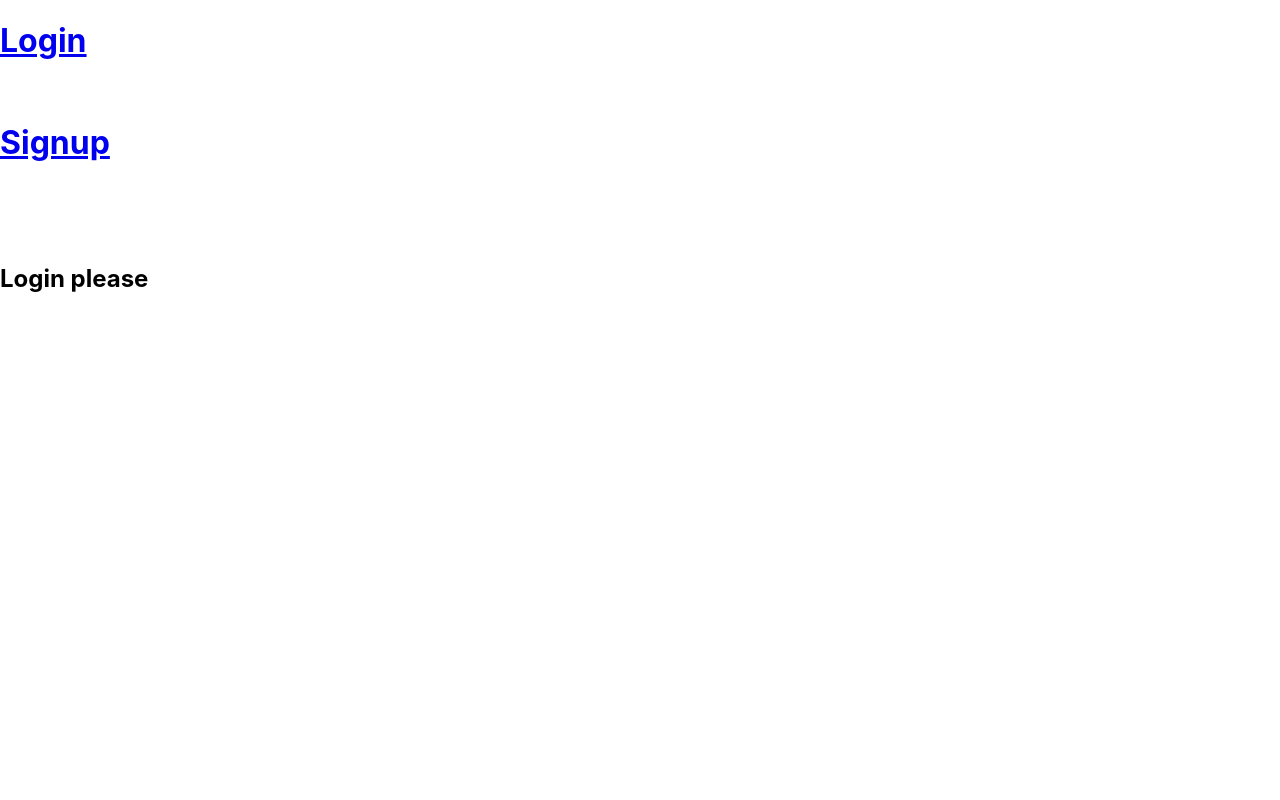
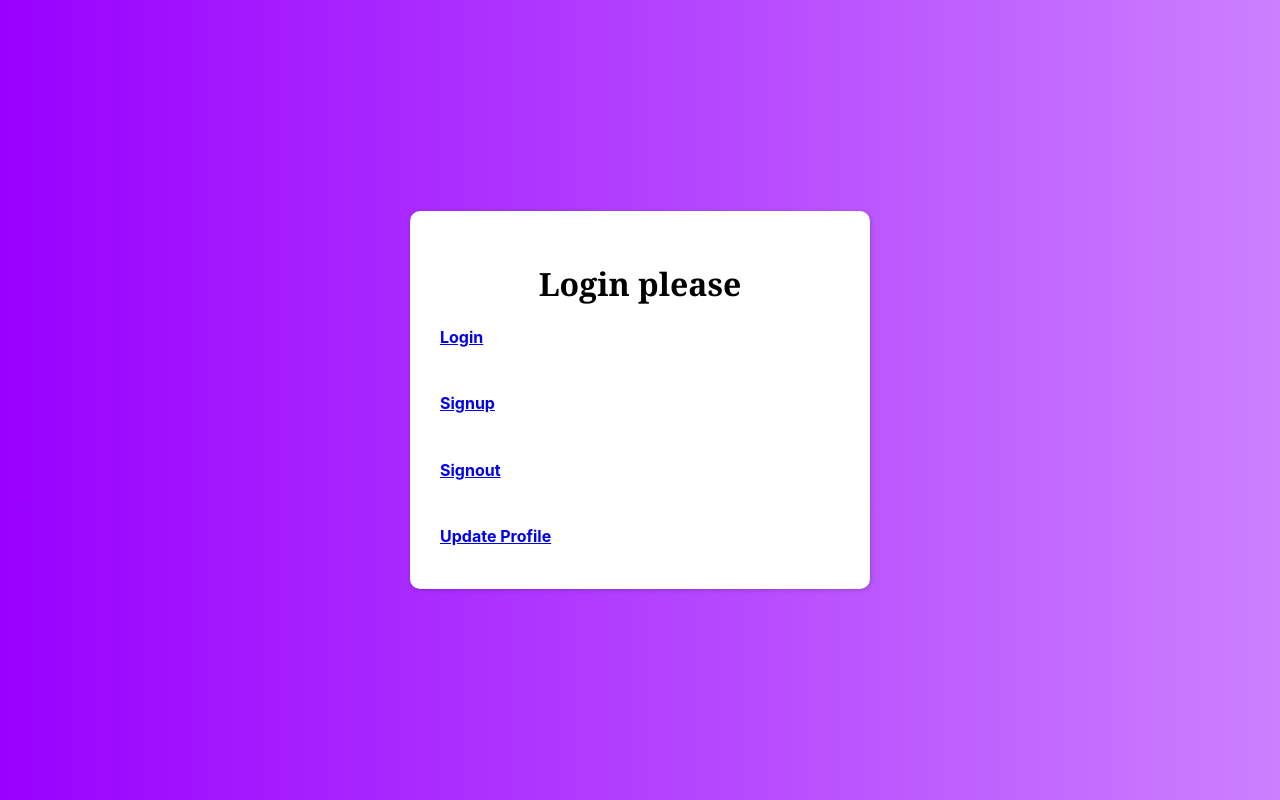
Before and after one commit to the-satyajeet/reactGingerMedia, a React (Create React App) app: page / in a window 1280 px wide. Built offline with nearby package versions, Linux system fonts and the light colour scheme; no server answers.

Commit message:
added home sign-out and update-profile

```diff
--- a/src/App.js
+++ b/src/App.js
@@ -3,9 +3,11 @@ import { BrowserRouter as Router, Routes, Route } from "react-router-dom";
 import Home from "./components/Home/Home";
 import Signup from "./components/Signup/Signup";
 import Login from "./components/Login/Login";
+import Signout from "./components/Signout/Signout"
 // import Logout from "./components/Logout/Logout";
 import { useEffect, useState } from "react";
 import { auth } from "./firebase";
+import Update from "./components/Update/Update";
 
 function App() {
   const [userName, setUserName] = useState("");
@@ -24,7 +26,9 @@ function App() {
           <Route path="/" element={<Home name={userName} />}></Route>
           <Route path="/signup" element={<Signup />}></Route>
           <Route path="/login" element={<Login />}></Route>
-          {/* <Route path="/logout" element={<Logout />}></Route> */}
+          <Route path="/signout" element={<Signout />}></Route>
+          <Route path="/update" element={<Update />}></Route>
+
         </Routes>
       </Router>
     </div>
--- a/src/components/Home/Home.js
+++ b/src/components/Home/Home.js
@@ -1,23 +1,33 @@
-import React from 'react'
+import React from "react";
 import { Link } from "react-router-dom";
+import styles from "./Home.module.css";
 
 function Home(props) {
   return (
-    <div>
-      <div>
-        <h1><Link to = "/login">Login</Link></h1>
-        <br />
-        <h1><Link to = "/signup">Signup</Link></h1>
+    <div className={styles.container}>
+      <div className={styles.innerBox}>
+        <div>
+
+          <h1>{props.name ? `Welcome - ${props.name}` : "Login please"}</h1>
+          <h2>
+            <Link to="/login">Login</Link>
+          </h2>
+          <br />
+          <h2>
+            <Link to="/signup">Signup</Link>
+          </h2>
+          <br />
+          <h2>
+            <Link to="/signout">Signout</Link>
+          </h2>
+          <br />
+          <h2>
+            <Link to="/update">Update Profile</Link>
+          </h2>
+        </div>
       </div>
-      <br />
-      <br />
-      <br />
-      <h2>{props.name ? `Welcome - ${props.name}` : "Login please"}</h2>
-      <br />
-      <br />
-
     </div>
-  )
+  );
 }
 
-export default Home
+export default Home;
--- /dev/null
+++ b/src/components/Home/Home.module.css
@@ -0,0 +1,37 @@
+.container {
+    height: 100%;
+    min-height: 100vh;
+    width: 100%;
+    background: linear-gradient(to right, #9900ff, #cc80ff);
+    display: flex;
+    justify-content: center;
+    align-items: center;
+}
+
+.innerBox {
+    min-width: 400px;
+    height: fit-content;
+    width: fit-content;
+    background-color: #fff;
+    box-shadow: 1px 1px 4px rgba(0, 0, 0, 0.2);
+    padding: 30px;
+    border-radius: 10px;
+    display: flex;
+    flex-direction: column;
+    gap: 10px;
+}
+
+h1 {
+    text-align: center;
+    font-weight: bold;
+    font-family:Georgia, 'Times New Roman', Times, serif;
+}
+
+h2 {
+    outline: none;
+    border: none;
+    border-radius: 5px;
+    font-weight: bold;
+    font-size: 1rem;
+    cursor: pointer;
+}
--- /dev/null
+++ b/src/components/Signout/Signout.js
@@ -0,0 +1,24 @@
+import React from "react";
+import { useNavigate } from "react-router-dom";
+import { getAuth, signOut } from "firebase/auth";
+import styles from "./Signout.module.css"
+
+function Signout() {
+    const navigate = useNavigate();
+  const auth = getAuth();
+  signOut(auth)
+    .then(() => {
+        navigate("/");
+      // Sign-out successful.
+    })
+    .catch((error) => {
+      // An error happened.
+    });
+  return <div className={styles.container}>
+    <div className={styles.innerBox}>
+
+    </div>
+  </div>;
+}
+
+export default Signout;
--- /dev/null
+++ b/src/components/Signout/Signout.module.css
@@ -0,0 +1,5 @@
+.container label {
+    font-weight: 500;
+    font-size: 1rem;
+    color: #4b4b4b;
+}
--- /dev/null
+++ b/src/components/Update/Update.js
@@ -0,0 +1,14 @@
+import React from 'react'
+import styles from "./Update.module.css"
+
+function Update() {
+  return (
+    <div className={styles.container}>
+      <div className={styles.innerBox}>
+
+      </div>
+    </div>
+  )
+}
+
+export default Update
--- /dev/null
+++ b/src/components/Update/Update.module.css
@@ -0,0 +1,22 @@
+.container {
+    height: 100%;
+    min-height: 100vh;
+    width: 100%;
+    background: linear-gradient(to right, #9900ff, #cc80ff);
+    display: flex;
+    justify-content: center;
+    align-items: center;
+  }
+
+  .innerBox {
+    min-width: 400px;
+    height: fit-content;
+    width: fit-content;
+    background-color: #fff;
+    box-shadow: 1px 1px 4px rgba(0, 0, 0, 0.2);
+    padding: 30px;
+    border-radius: 10px;
+    display: flex;
+    flex-direction: column;
+    gap: 10px;
+  }
```
